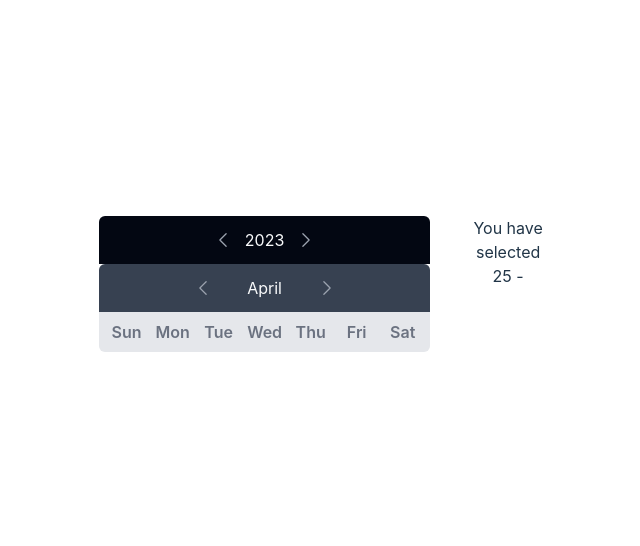
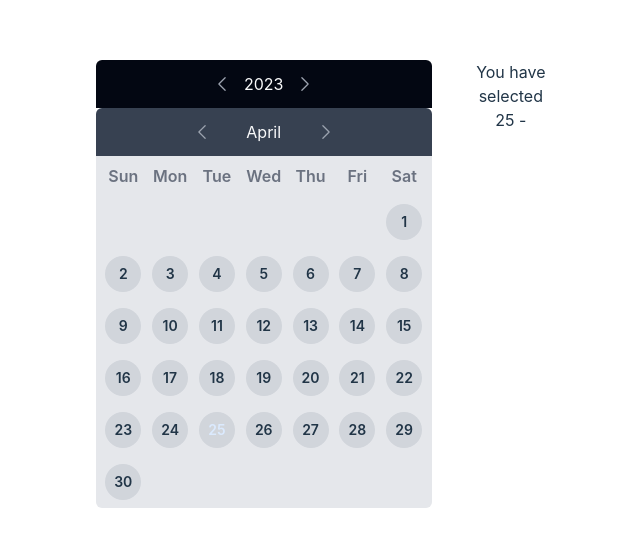
Before and after one commit to AdaN6/Calendar-UI, a Vue app: page / in a window 1280 px wide. Shown: the part 116-662 px from the top of the page, without its empty margins (307-947 px from the left). Built offline with nearby package versions, Linux system fonts and the light colour scheme.

Commit message:
display today date and selected date

```diff
--- a/src/components/calendar/Dates.vue
+++ b/src/components/calendar/Dates.vue
@@ -6,6 +6,34 @@
                     {{ day.substr(0,3) }}
                 </span>
             </div>
+
+
+            <!-- use nested for loop if the index is 0 put the black spaces  -->
+            <template v-for="(d, index) in dates" :key="d">
+                <template v-if="index == 0" >
+                    <div v-for="i in d.day" :key="i">
+                    </div>
+                </template>
+
+                <!-- use bind class ":class" for showing select and non-select date colour bg  -->
+                <button class="w-9 h-9 rounded-full flex items-center justify-center text-sm font-semibold"
+                @click="selected(d.date)"
+
+                :class="{
+                    'bg-black text-blue-100': (d.date == dayjs().date() && dateProps.selectedValues.month == dayjs().month()
+                    && dateProps.selectedValues.year == dayjs().year()),
+                    'bg-emerald-500 text-gray-50 ring ring-green-700': d.date == date,
+                    'bg-gray-300': d.date != date
+                 }">
+
+
+                    <span>
+                        {{ d.date }}
+                    </span>
+                </button>
+            </template>
+
+
         </div>
     </div>
 </template>
@@ -36,9 +64,11 @@ onMounted(() => {
     generateDatesForMonth()
 })
 
-// when the month and year change date also change
+// --- WATCH: when the month and year change date also change ---
 // 1st watch the selectedValues
 watch(() => dateProps.selectedValues, (v) => {
+    // for everytime when someone change the calendar the value will still there
+    date.value = null
     generateDatesForMonth(v.month, v.year)
 }, {
     // deep watch is if only changing one key and not changing entire object, the watch "dateProps.selectedValues" won't run
@@ -57,21 +87,39 @@ const days = [
     "Saturday"
 ]
 
-const generateDatesForMonth = (m = dayjs().month(), y = dayjs().year()) => {
+const generateDatesForMonth = (m = dayjs().month(), y = dayjs().year()) =>
+{
     dates.value = []
     let d = dayjs().month(m).year(y)
 
     const daysInMonth = d.daysInMonth()
 
-    for(let i=0; i<= daysInMonth; i++) {
+    for(let i=1; i <= daysInMonth; i++) {
         // console.log("i", i)
         dates.value.push({
             date: i,
-            day: d.date(i)
+            day: d.date(i).day()
         })
 
     }
+    // console.log(dates.value)
 }
+
+
+//  ---- for selected date ----
+
+const date = ref<number>(null)
+
+// we need Emit to pass the selected date
+const dateEmit = defineEmits<{ (e: 'selected', v: number): void }>()
+
+// funtion for selected date
+const selected = (d) => {
+    date.value = d
+    dateEmit('selected', d)
+}
+
+
 
 </script>
 
--- a/src/components/calendar/index.vue
+++ b/src/components/calendar/index.vue
@@ -3,8 +3,8 @@
       <div class="flex flex-col flex-grow">
         <Year @selected="changeYear"/>
         <Month @selected="changeMonth"/>
-        <Dates :selectedValues="selectedValues" :selectedDate="selectedDate"/>
-    </div>
+        <Dates :selectedValues="selectedValues" :selectedDate="selectedDateValue" @selected="changeDate" />
+      </div>
     <div class="w-1/4 ">
         <span v-if="selectedDateValue">
               You have selected
@@ -43,6 +43,10 @@ const changeMonth = (v) => {
   selectedValues.month = v
 }
 
+const changeDate = (v) => {
+  selectedDateValue.value = v
+}
+
 </script>
 
 <style>
```
